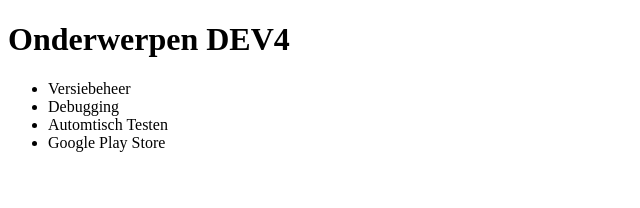
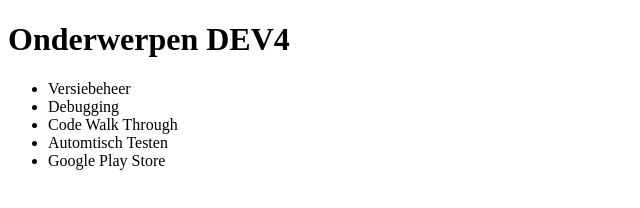
Before and after one commit to bobeleveld/demo, a plain HTML site: page index.html in a window 1280 px wide. Shown: the whole page, without its empty margins (0-640 px from the left). Drawn offline with Linux system fonts and the light colour scheme.

Commit message:
dit moet ook

```diff
--- a/index.html
+++ b/index.html
@@ -7,6 +7,7 @@
 <ul>
   <li>Versiebeheer</li>
   <li>Debugging</li>
+  <li>Code Walk Through</li>
   <li>Automtisch Testen</li>
   <li>Google Play Store</li>
 </ul>
```
